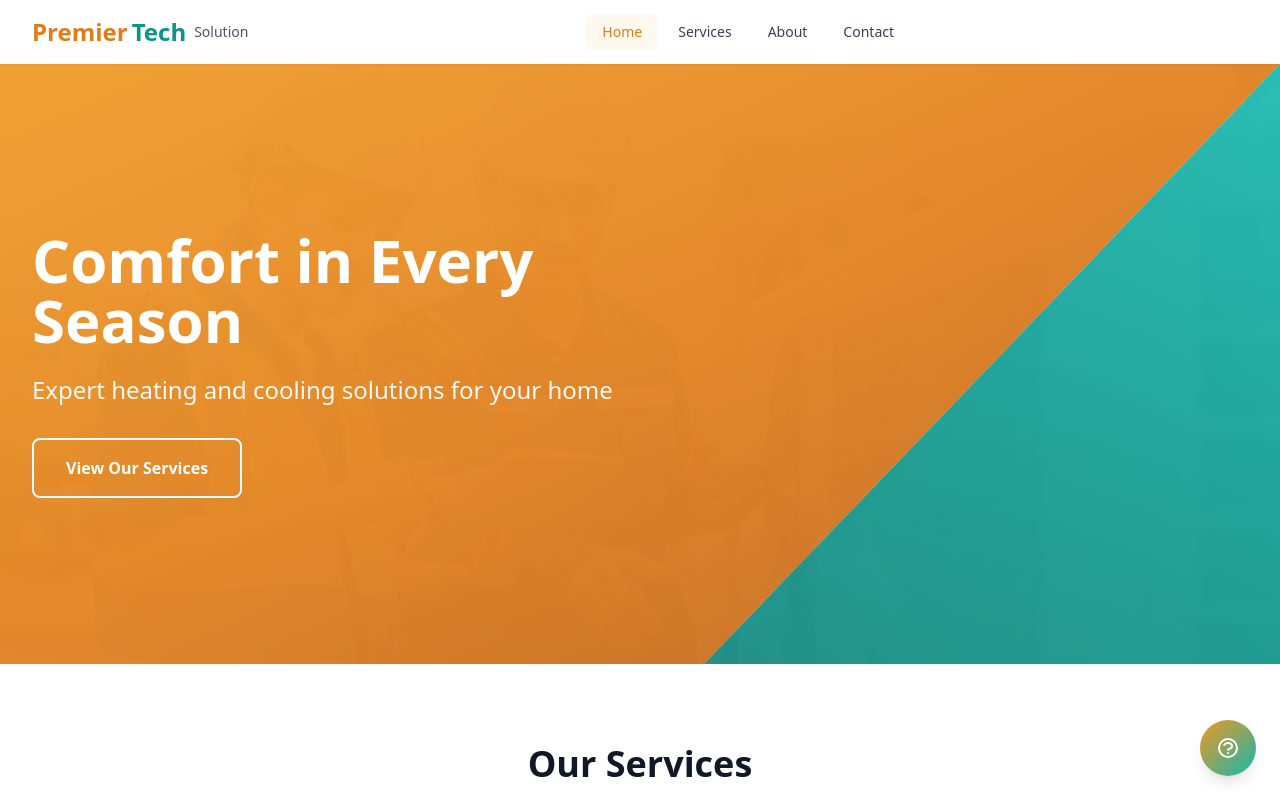
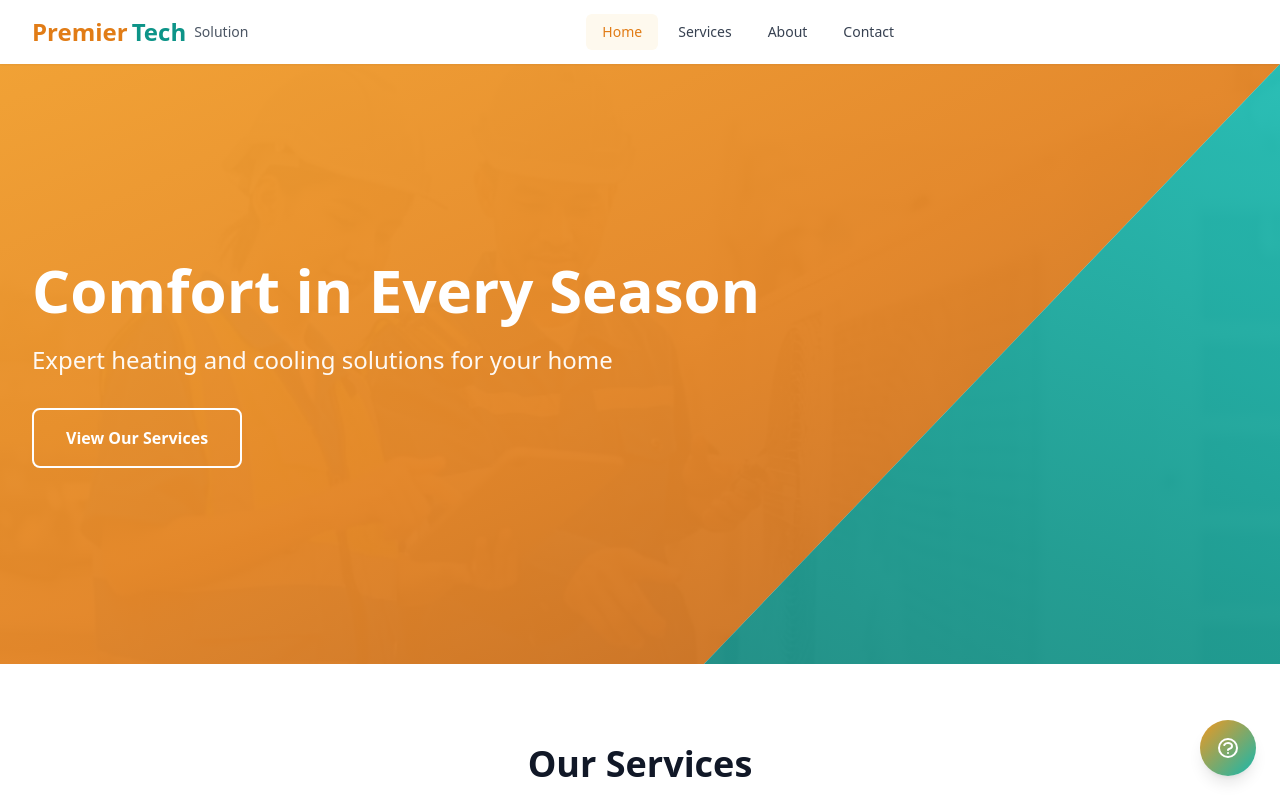
Before and after one commit to SenpoAhJin/HVAC_Website, a React (Vite) app: page / in a window 1280 px wide. Shown: the top 800 px of the page. Built offline with nearby package versions, Linux system fonts and the light colour scheme.

Commit message:
fix: prevent hero heading text wrapping - keep 'Season' on same line

```diff
--- a/src/pages/Home.jsx
+++ b/src/pages/Home.jsx
@@ -57,7 +57,7 @@
         {/* Hero Content */}
         <div className="relative z-10 max-w-7xl mx-auto px-4 sm:px-6 lg:px-8 h-full flex items-center">
           <div className="max-w-2xl text-white">
-            <h1 className="text-5xl md:text-6xl font-bold mb-6 leading-tight">
+            <h1 className="text-5xl md:text-6xl font-bold mb-6 leading-tight whitespace-nowrap">
               Comfort in Every Season
             </h1>
             <p className="text-xl md:text-2xl mb-8 text-white/95">
```
